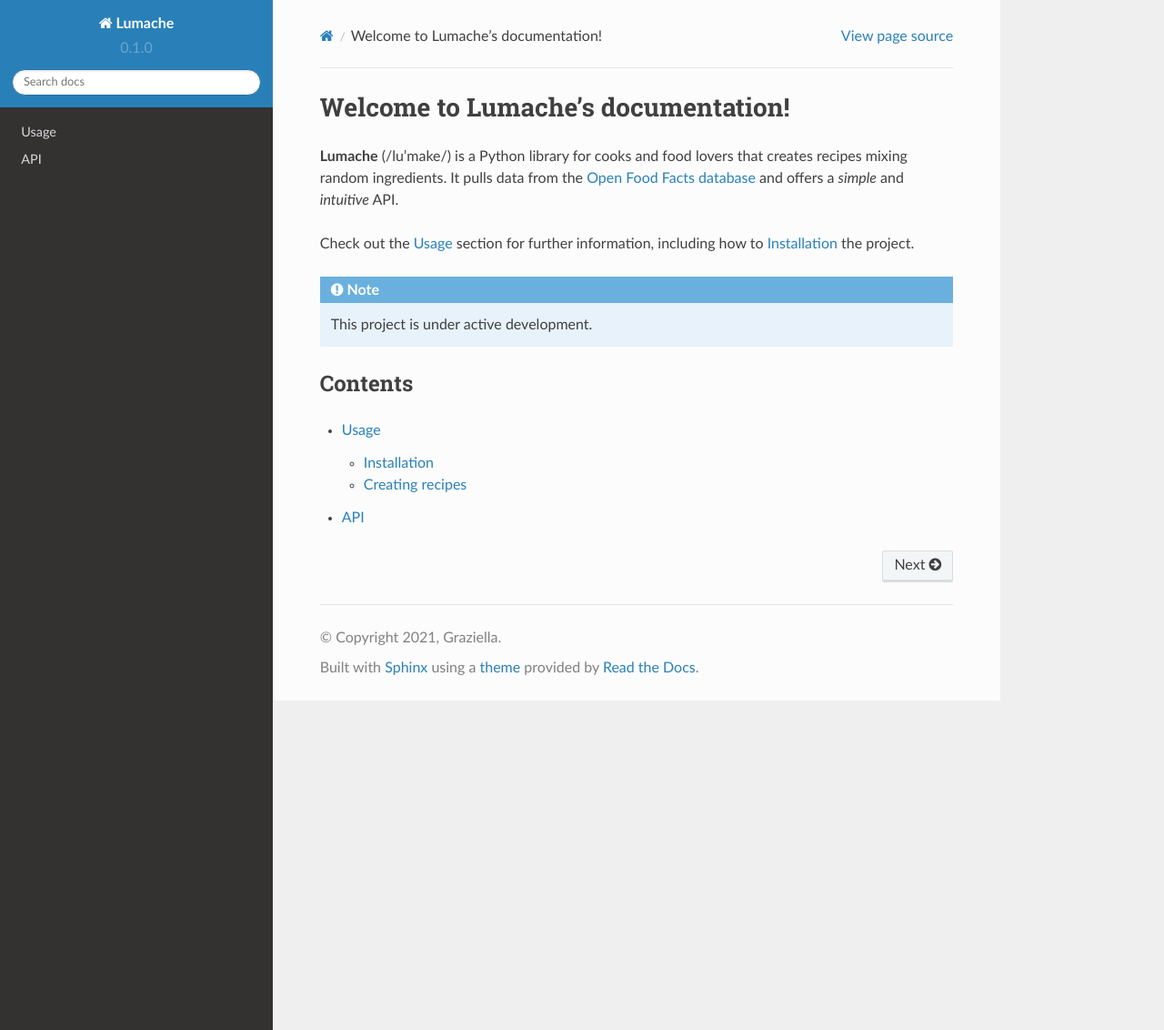
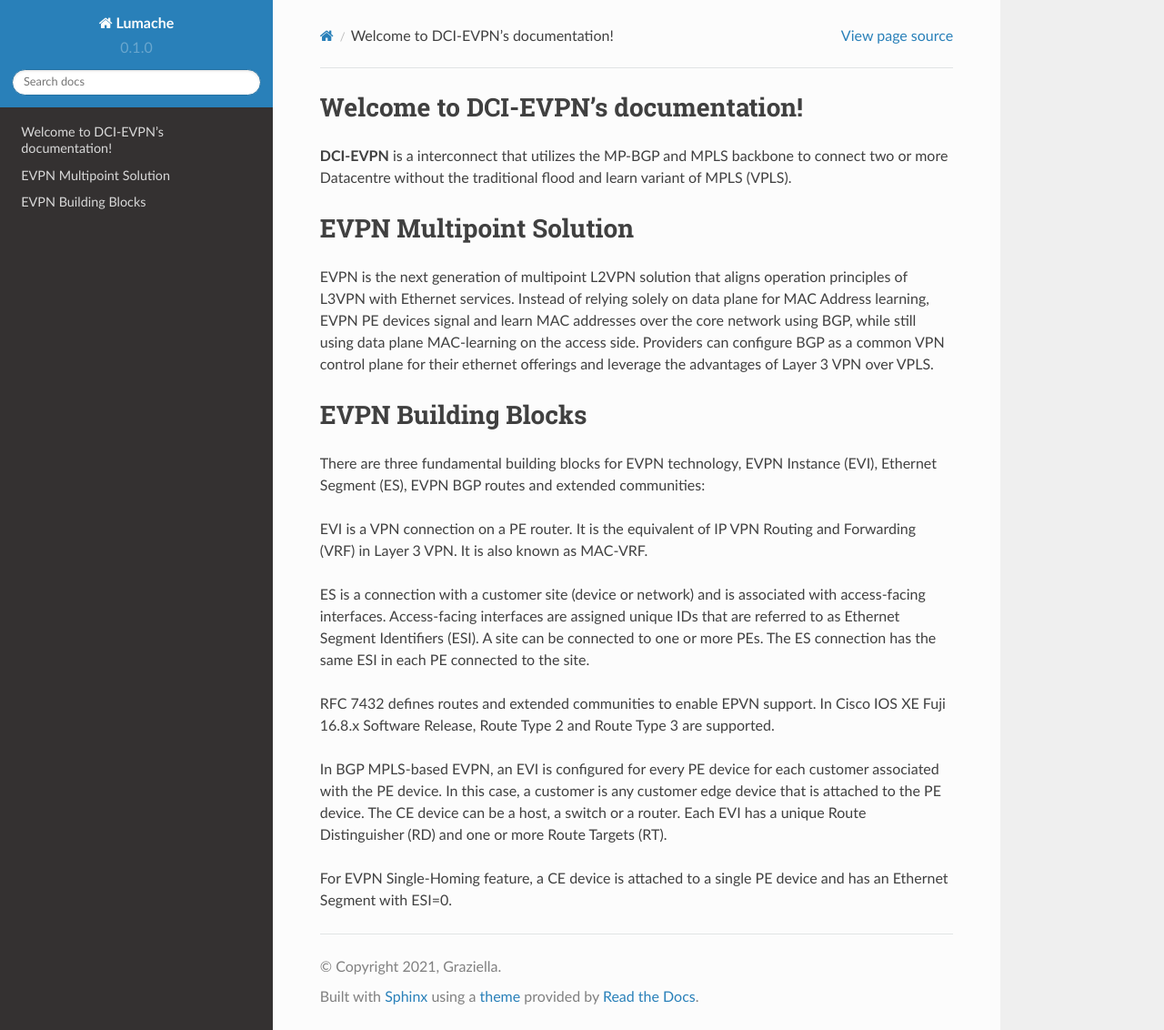
Before and after one commit to arunkumaruniqpro/Datacenter_interconect_EVPN, a Sphinx documentation site: the page built from docs/source/index.rst, in a window 1280 px wide and 1132 px high. Shown: the whole window at 91% size. Built offline with Sphinx 7.4.7 and the Read the Docs theme 2.0.0, drawn with Linux system fonts in a browser that asks for light colours.

Commit message:
Update index.rst

```diff
--- a/docs/source/index.rst
+++ b/docs/source/index.rst
@@ -1,22 +1,23 @@
-Welcome to Lumache's documentation!
-===================================
+Welcome to DCI-EVPN's documentation!
+====================================
 
-**Lumache** (/lu'make/) is a Python library for cooks and food lovers
-that creates recipes mixing random ingredients.
-It pulls data from the `Open Food Facts database <https://world.openfoodfacts.org/>`_
-and offers a *simple* and *intuitive* API.
+**DCI-EVPN** is a interconnect that utilizes the MP-BGP and MPLS backbone to connect two or more Datacentre without the traditional flood and learn variant of MPLS (VPLS).
 
-Check out the :doc:`usage` section for further information, including
-how to :ref:`installation` the project.
 
-.. note::
+EVPN Multipoint Solution
+========================
+EVPN is the next generation of multipoint L2VPN solution that aligns operation principles of L3VPN with Ethernet services. Instead of relying solely on data plane for MAC Address learning, EVPN PE devices signal and learn MAC addresses over the core network using BGP, while still using data plane MAC-learning on the access side. Providers can configure BGP as a common VPN control plane for their ethernet offerings and leverage the advantages of Layer 3 VPN over VPLS.
 
-   This project is under active development.
+EVPN Building Blocks
+=====================
+There are three fundamental building blocks for EVPN technology, EVPN Instance (EVI), Ethernet Segment (ES), EVPN BGP routes and extended communities:
 
-Contents
---------
+EVI is a VPN connection on a PE router. It is the equivalent of IP VPN Routing and Forwarding (VRF) in Layer 3 VPN. It is also known as MAC-VRF.
 
-.. toctree::
+ES is a connection with a customer site (device or network) and is associated with access-facing interfaces. Access-facing interfaces are assigned unique IDs that are referred to as Ethernet Segment Identifiers (ESI). A site can be connected to one or more PEs. The ES connection has the same ESI in each PE connected to the site.
 
-   usage
-   api
+RFC 7432 defines routes and extended communities to enable EPVN support. In Cisco IOS XE Fuji 16.8.x Software Release, Route Type 2 and Route Type 3 are supported.
+
+In BGP MPLS-based EVPN, an EVI is configured for every PE device for each customer associated with the PE device. In this case, a customer is any customer edge device that is attached to the PE device. The CE device can be a host, a switch or a router. Each EVI has a unique Route Distinguisher (RD) and one or more Route Targets (RT).
+
+For EVPN Single-Homing feature, a CE device is attached to a single PE device and has an Ethernet Segment with ESI=0.
```
